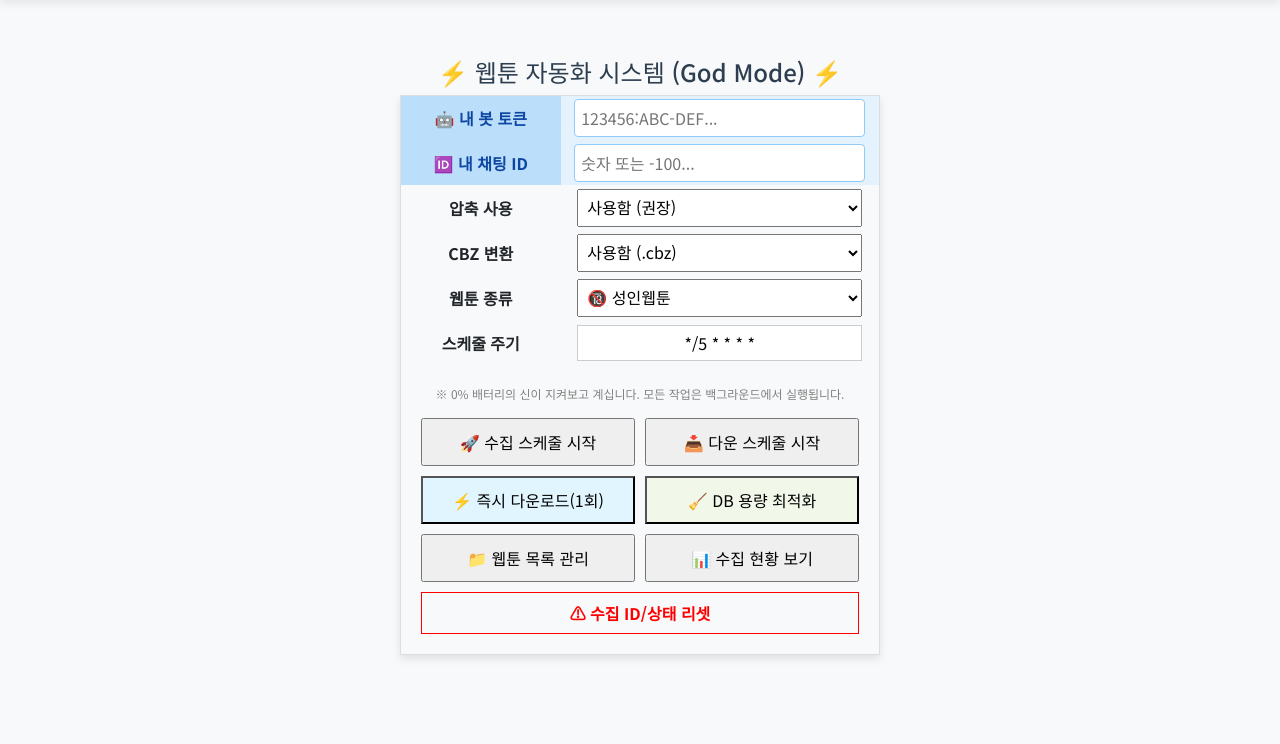
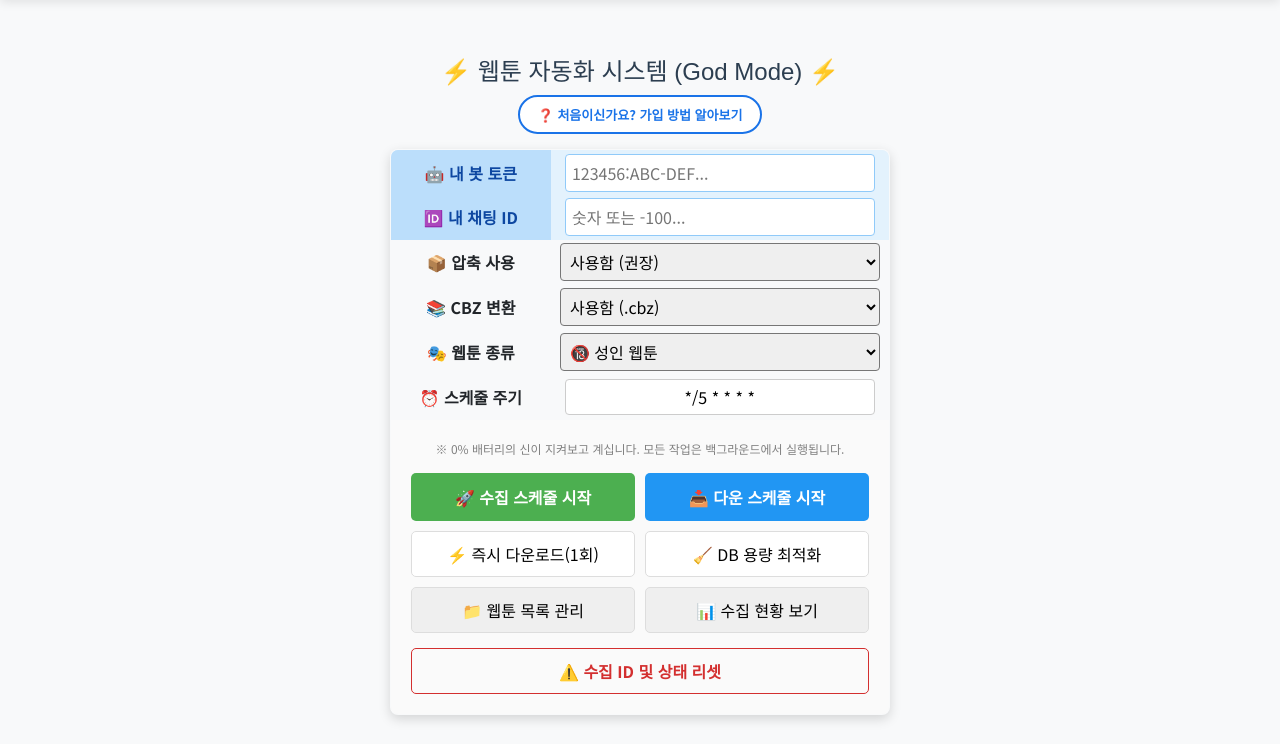
Before and after one commit to k45734/flask_web, a Flask app: page /webtoon/ in a window 1280 px wide. Shown: the part 56-800 px from the top of the page. Run offline with Flask 3, Linux system fonts and the light colour scheme; a user stored in the database is signed in; data that the repository does not hold is empty; parts of the project's set-up code (start-up, migrations or seed data) failed here and were passed over; some libraries are stand-ins or nearby versions.

Commit message:
Update webtoon.html

```diff
--- a/templates/webtoon.html
+++ b/templates/webtoon.html
@@ -1,10 +1,20 @@
 {% extends "base.html" %}
 {% block content %}
 <center>
-    <h4 style="margin-top:20px; color: #2c3e50;">⚡ 웹툰 자동화 시스템 (God Mode) ⚡</h4>
+    <h4 style="margin-top:20px; color: #2c3e50; font-family: 'Malgun Gothic', sans-serif;">
+        ⚡ 웹툰 자동화 시스템 (God Mode) ⚡
+    </h4>
+
+    <div style="margin-bottom:15px;">
+        <button type="button" onclick="openGuide()" style="padding:8px 18px; background-color:#fff; border:2px solid #1a73e8; color:#1a73e8; border-radius:20px; cursor:pointer; font-weight:bold; font-size:13px; transition: 0.3s;">
+            ❓ 처음이신가요? 가입 방법 알아보기
+        </button>
+    </div>
+
     <form method="get">
-        <table border="1" style="border-collapse:collapse; border:1px solid #ddd; width:480px; text-align:center; box-shadow: 0 4px 8px rgba(0,0,0,0.1);">
-		<tr style="height:45px; background-color: #e3f2fd;">
+        <table border="1" style="border-collapse:collapse; border:1px solid #ddd; width:500px; text-align:center; box-shadow: 0 4px 12px rgba(0,0,0,0.15); border-radius: 8px; overflow: hidden;">
+
+            <tr style="height:45px; background-color: #e3f2fd;">
                 <th bgcolor="#bbdefb" width="160" style="color: #0d47a1;">🤖 내 봇 토큰</th>
                 <td>
                     <input type="text" name="bot_token" value="{{ bot_token or '' }}"
@@ -20,53 +30,57 @@
                            placeholder="숫자 또는 -100...">
                 </td>
             </tr>
+
             <tr style="height:45px;">
-                <th bgcolor="#f8f9fa" width="160">압축 사용</th>
+                <th bgcolor="#f8f9fa" width="160">📦 압축 사용</th>
                 <td>
-                    <select name="compress" style="width:90%; padding:5px;">
-                        <option value="1">사용함 (권장)</option>
-                        <option value="0">안함</option>
+                    <select name="compress" style="width:95%; padding:5px; border-radius:4px;">
+                        <option value="1" {% if compress == '1' %}selected{% endif %}>사용함 (권장)</option>
+                        <option value="0" {% if compress == '0' %}selected{% endif %}>안함</option>
                     </select>
                 </td>
             </tr>
             <tr style="height:45px;">
-                <th bgcolor="#f8f9fa">CBZ 변환</th>
+                <th bgcolor="#f8f9fa">📚 CBZ 변환</th>
                 <td>
-                    <select name="cbz" style="width:90%; padding:5px;">
-                        <option value="1">사용함 (.cbz)</option>
-                        <option value="0">안함 (.zip)</option>
+                    <select name="cbz" style="width:95%; padding:5px; border-radius:4px;">
+                        <option value="1" {% if cbz == '1' %}selected{% endif %}>사용함 (.cbz)</option>
+                        <option value="0" {% if cbz == '0' %}selected{% endif %}>안함 (.zip)</option>
                     </select>
                 </td>
             </tr>
             <tr style="height:45px;">
-                <th bgcolor="#f8f9fa">웹툰 종류</th>
+                <th bgcolor="#f8f9fa">🎭 웹툰 종류</th>
                 <td>
-                    <select name="gbun" style="width:90%; padding:5px;">
-                        <option value="adult">🔞 성인웹툰</option>
-                        <option value="normal">😊 일반웹툰</option>
+                    <select name="gbun" style="width:95%; padding:5px; border-radius:4px;">
+                        <option value="adult" {% if gbun == 'adult' %}selected{% endif %}>🔞 성인 웹툰</option>
+                        <option value="normal" {% if gbun == 'normal' %}selected{% endif %}>😊 일반 웹툰</option>
                     </select>
                 </td>
             </tr>
             <tr style="height:45px;">
-                <th bgcolor="#f8f9fa">스케줄 주기</th>
-                <td><input type="text" name="start_time" value="*/5 * * * *" style="width:90%; border:1px solid #ccc; text-align:center; padding:5px;" placeholder="Cron식 입력"></td>
+                <th bgcolor="#f8f9fa">⏰ 스케줄 주기</th>
+                <td>
+                    <input type="text" name="start_time" value="{{ start_time or '*/5 * * * *' }}"
+                           style="width:92%; padding:5px; border:1px solid #ccc; border-radius:4px; text-align:center;">
+                </td>
             </tr>
+
             <tr>
-                <td colspan="2" style="padding:20px;">
+                <td colspan="2" style="padding:20px; background-color: #fafafa;">
                     <p style="color:gray; font-size:12px; margin-bottom:15px;">※ 0% 배터리의 신이 지켜보고 계십니다. 모든 작업은 백그라운드에서 실행됩니다.</p>
 
                     <div style="display: grid; grid-template-columns: 1fr 1fr; gap: 10px;">
-                        <input type="submit" value="🚀 수집 스케줄 시작" onclick="this.form.action='webtoon_list_sync';" style="padding:10px; cursor:pointer;">
-                        <input type="submit" value="📥 다운 스케줄 시작" onclick="this.form.action='webtoon_down_start';" style="padding:10px; cursor:pointer;">
+                        <input type="submit" value="🚀 수집 스케줄 시작" onclick="this.form.action='webtoon_list_sync';" style="padding:12px; cursor:pointer; background-color: #4caf50; color:white; border:none; border-radius:5px; font-weight:bold;">
+                        <input type="submit" value="📥 다운 스케줄 시작" onclick="this.form.action='webtoon_down_start';" style="padding:12px; cursor:pointer; background-color: #2196f3; color:white; border:none; border-radius:5px; font-weight:bold;">
 
-                        <input type="submit" value="⚡ 즉시 다운로드(1회)" onclick="this.form.action='now';" style="padding:10px; cursor:pointer; background-color: #e1f5fe;">
-                        <input type="submit" value="🧹 DB 용량 최적화" onclick="return confirmVacuum(this.form);" style="padding:10px; cursor:pointer; background-color: #f1f8e9;">
+                        <input type="submit" value="⚡ 즉시 다운로드(1회)" onclick="this.form.action='now';" style="padding:10px; cursor:pointer; border-radius:5px; border:1px solid #ddd; background-color: #fff;">
+                        <input type="submit" value="🧹 DB 용량 최적화" onclick="return confirmVacuum(this.form);" style="padding:10px; cursor:pointer; border-radius:5px; border:1px solid #ddd; background-color: #fff;">
 
-                        <input type="submit" value="📁 웹툰 목록 관리" onclick="this.form.action='index_list';" style="padding:10px; cursor:pointer;">
-                        <input type="submit" value="📊 수집 현황 보기" onclick="this.form.action='alim_list';" style="padding:10px; cursor:pointer;">
+                        <input type="submit" value="📁 웹툰 목록 관리" onclick="this.form.action='index_list';" style="padding:10px; cursor:pointer; border-radius:5px; border:1px solid #ddd;">
+                        <input type="submit" value="📊 수집 현황 보기" onclick="this.form.action='alim_list';" style="padding:10px; cursor:pointer; border-radius:5px; border:1px solid #ddd;">
 
-
-                        <input type="submit" value="⚠ 수집 ID/상태 리셋" onclick="return confirmReset(this.form);" style="grid-column: span 2; padding:8px; color:red; font-weight:bold; border:1px solid red; background:none; cursor:pointer;">
+                        <input type="submit" value="⚠️ 수집 ID 및 상태 리셋" onclick="return confirmReset(this.form);" style="grid-column: span 2; padding:10px; color:#d32f2f; font-weight:bold; border:1px solid #d32f2f; background:none; cursor:pointer; border-radius:5px; margin-top:5px;">
                     </div>
                 </td>
             </tr>
@@ -74,8 +88,52 @@
     </form>
 </center>
 
+<div id="guideModal" style="display:none; position:fixed; z-index:1000; left:0; top:0; width:100%; height:100%; background-color:rgba(0,0,0,0.6); backdrop-filter: blur(3px);">
+    <div style="background-color:#fff; margin:10% auto; padding:25px; border-radius:15px; width:450px; box-shadow: 0 10px 30px rgba(0,0,0,0.3); font-family: 'Malgun Gothic', sans-serif; position: relative;">
+        <div style="display:flex; justify-content:space-between; align-items:center; border-bottom:2px solid #f0f0f0; padding-bottom:10px; margin-bottom:20px;">
+            <h3 style="margin:0; color:#1a73e8;">🚀 30초 가입 가이드</h3>
+            <span onclick="closeGuide()" style="cursor:pointer; font-size:24px; color:#aaa; font-weight:bold;">&times;</span>
+        </div>
+
+        <div style="text-align:left; line-height:1.7; font-size:14px; color:#444;">
+            <p><strong>1. 개인 봇 생성</strong><br>
+            텔레그램 <a href="https://t.me/botfather" target="_blank" style="color:#34a853; font-weight:bold; text-decoration:none;">@BotFather</a>에서 <code>/newbot</code>으로 본인의 봇을 만들고 <b>HTTP API 토큰</b>을 복사하세요.</p>
+
+            <p><strong>2. 관리 봇 대화 시작</strong><br>
+            가입 전용 봇 <a href="https://t.me/kbsnews_bot" target="_blank" style="color:#34a853; font-weight:bold; text-decoration:none;">@kbsnews_bot</a> 채널에 들어가서 <b>[시작]</b>을 누르세요.</p>
+
+            <p><strong>3. 가입 명령어 전송</strong><br>
+            관리 봇 채팅창에 아래와 같이 입력하세요:<br>
+            <code style="display:block; background:#fff3f3; padding:10px; border-radius:5px; margin-top:5px; color:#d93025; border:1px dashed #d93025; font-weight:bold;">/가입 [내_개인_봇_토큰]</code></p>
+
+            <div style="background:#e3f2fd; padding:12px; border-radius:8px; font-size:12px; border-left:4px solid #2196f3; margin-top:15px;">
+                💡 <b>마지막 단계:</b> 가입 성공 메시지를 받은 후, 현재 화면 상단의 <b>내 봇 토큰</b>과 <b>채팅 ID</b>를 입력하고 스케줄을 시작하면 배송이 시작됩니다!
+            </div>
+        </div>
+
+        <button onclick="closeGuide()" style="width:100%; margin-top:20px; padding:12px; background:#1a73e8; color:white; border:none; border-radius:8px; cursor:pointer; font-weight:bold; font-size:15px;">확인했습니다</button>
+    </div>
+</div>
+
 <script>
-// 1. DB 최적화 확인
+// 1. 가이드 팝업 제어
+function openGuide() {
+    document.getElementById('guideModal').style.display = 'block';
+}
+
+function closeGuide() {
+    document.getElementById('guideModal').style.display = 'none';
+}
+
+// 배경 클릭 시 팝업 닫기
+window.onclick = function(event) {
+    var modal = document.getElementById('guideModal');
+    if (event.target == modal) {
+        modal.style.display = 'none';
+    }
+}
+
+// 2. DB 최적화 확인
 function confirmVacuum(form) {
     if (confirm("DB 용량 최적화를 시작할까요?\n파일 크기를 줄이고 검색 속도를 높입니다.")) {
         form.action = 'db_vacuum';
@@ -84,19 +142,10 @@ function confirmVacuum(form) {
     return false;
 }
 
-// 2. 수집 ID 및 상태 리셋 확인
+// 3. 수집 ID 및 상태 리셋 확인
 function confirmReset(form) {
-    if (confirm("텔레그램 수집 번호와 다운로드 기록을 초기화할까요?\n(수집된 5만 건의 목록 데이터는 보존됩니다.)")) {
+    if (confirm("텔레그램 수집 번호와 다운로드 기록을 초기화할까요?\n(주의: 수집 중인 상태가 모두 초기화됩니다.)")) {
         form.action = 'db_list_reset';
-        return true;
-    }
-    return false;
-}
-
-// 3. 기존 DB 데이터 이관 확인
-function confirmMigrate(form) {
-    if (confirm("webtoon_new.db의 데이터를 새 멀티 DB로 복사하시겠습니까?\n이 작업은 최초 1회만 권장합니다.")) {
-        form.action = 'db_migrate';
         return true;
     }
     return false;
```
